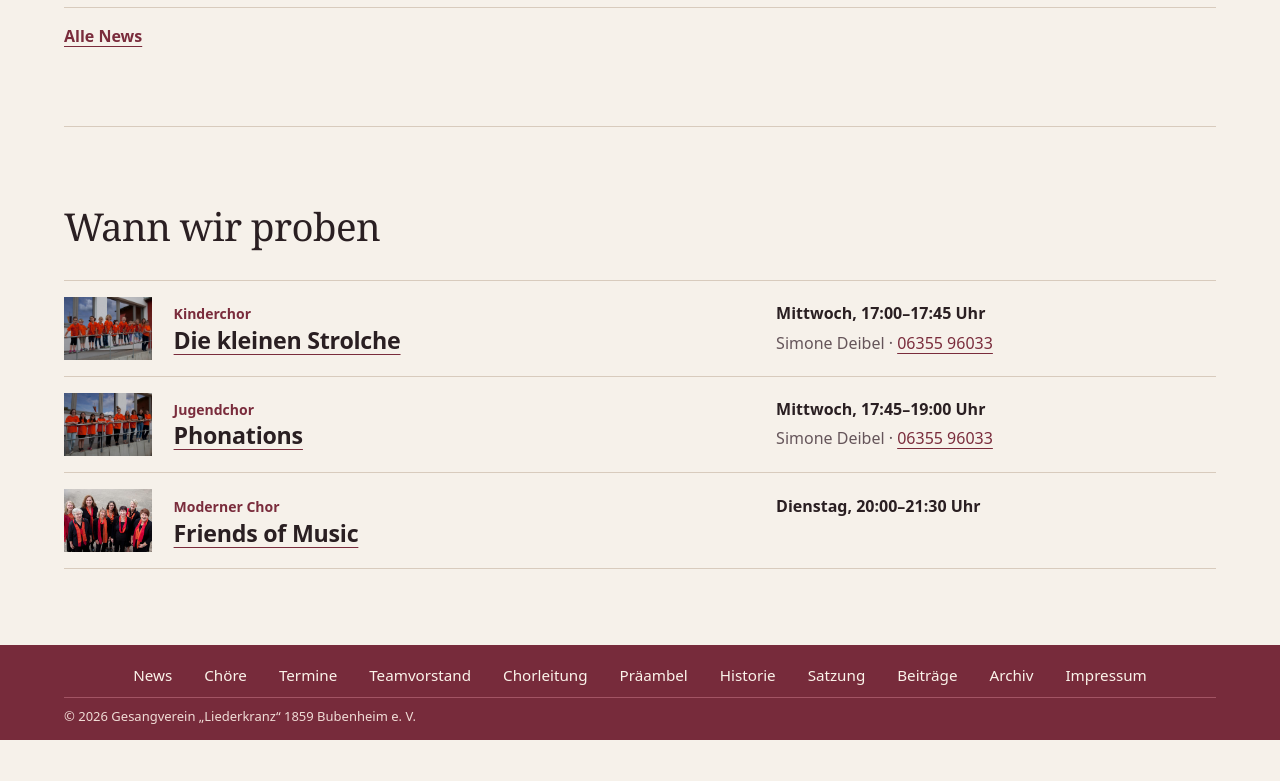
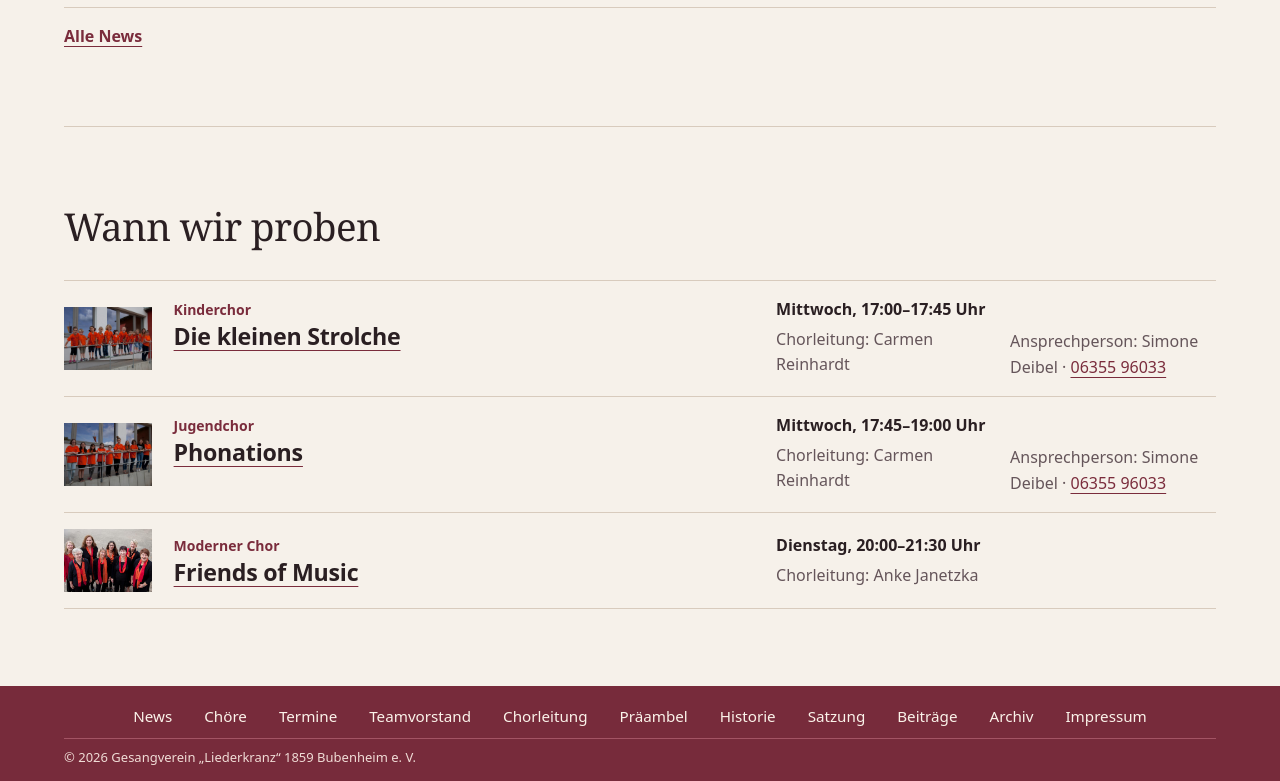
Before and after one commit to Siems-Software/Homepage-GV-Bubenheim, a plain HTML site: page site/index.html in a window 1280 px wide. Shown: the part 981-1762 px from the top of the page. Before the commit the page ends 1721 px from the top, so only its background shows below. Drawn offline with Linux system fonts and the light colour scheme.

Commit message:
Update Vorstand, Chorleitung and Impressum contact
- Add Stephan Deibel and Brigitte Eissler as Beisitzer
- Hallengemeinschaft: Simone Deibel instead of Peter Merkel
- Show Chorleitung and Ansprechperson on the start page rehearsal cards
- Add E-Mail contact to the Impressum

Co-Authored-By: Claude Sonnet 5.5 <noreply@anthropic.com>

```diff
--- a/site/index.html
+++ b/site/index.html
@@ -69,7 +69,10 @@
               <p class="eyebrow">Kinderchor</p>
               <h3><a href="kleine-strolche.html">Die kleinen Strolche</a></h3>
               <p><strong>Mittwoch, 17:00–17:45 Uhr</strong></p>
-              <p class="muted">Simone Deibel · <a href="tel:+49635596033">06355 96033</a></p>
+              <p class="muted roles">
+                <span>Chorleitung: Carmen Reinhardt</span>
+                <span>Ansprechperson: Simone Deibel · <a href="tel:+49635596033">06355 96033</a></span>
+              </p>
             </div>
           </article>
           <article class="card">
@@ -78,7 +81,10 @@
               <p class="eyebrow">Jugendchor</p>
               <h3><a href="phonations.html">Phonations</a></h3>
               <p><strong>Mittwoch, 17:45–19:00 Uhr</strong></p>
-              <p class="muted">Simone Deibel · <a href="tel:+49635596033">06355 96033</a></p>
+              <p class="muted roles">
+                <span>Chorleitung: Carmen Reinhardt</span>
+                <span>Ansprechperson: Simone Deibel · <a href="tel:+49635596033">06355 96033</a></span>
+              </p>
             </div>
           </article>
           <article class="card">
@@ -87,6 +93,9 @@
               <p class="eyebrow">Moderner Chor</p>
               <h3><a href="friends-of-music.html">Friends of Music</a></h3>
               <p><strong>Dienstag, 20:00–21:30 Uhr</strong></p>
+              <p class="muted roles">
+                <span>Chorleitung: Anke Janetzka</span>
+              </p>
             </div>
           </article>
         </div>
--- a/site/site.css
+++ b/site/site.css
@@ -275,6 +275,8 @@ figcaption { margin-top: .55rem; color: var(--muted); font-size: .875rem; }
 .rehearsals .card-body > * { margin: 0; }
 .rehearsals h3 { grid-row: 2; }
 .rehearsals .muted { grid-column: 2; }
+.rehearsals .roles span { display: block; }
+.rehearsals .roles span + span { margin-top: .15rem; }
 .rehearsals strong { font-variant-numeric: tabular-nums; }
 .muted { color: var(--muted); }
 .band { align-items: center; }
```
Also changed, not shown: site/impressum.html (+1 -1 lines), site/vorstand.html (+2 -2 lines).
